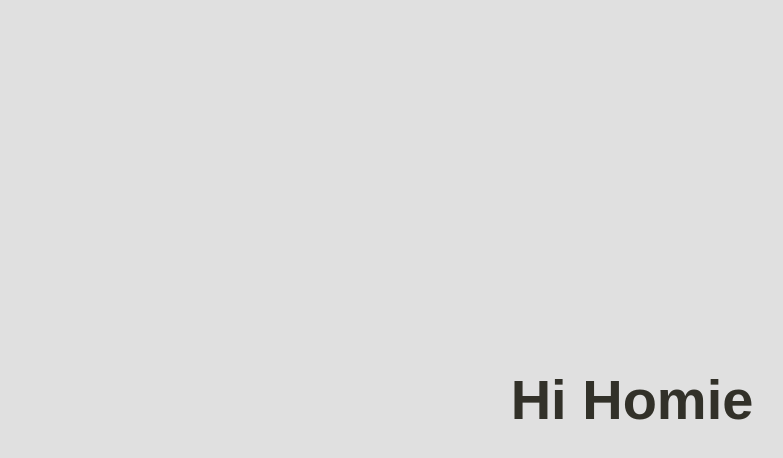
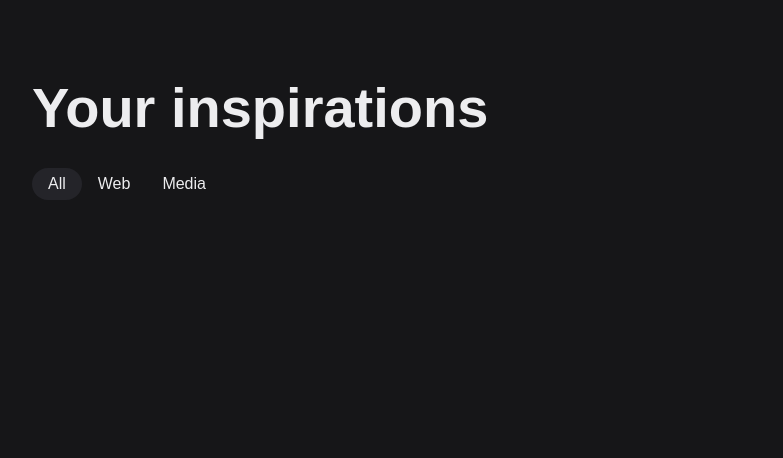
Before and after one commit to TristanKirwan/muse, a Next.js app: page / in a window 1280 px wide. Shown: the top 458 px of the page, without its empty margins (8-791 px from the left). Built offline with nearby package versions, Linux system fonts and the light colour scheme; a web font is replaced by a local one.

Commit message:
Initial FE for filter

```diff
--- a/app/globals.css
+++ b/app/globals.css
@@ -3,6 +3,8 @@
 @theme inline {
   --color-background: var(--background);
   --color-foreground: var(--foreground);
+  --color-background-tint: var(--background-tint);
+  --color-foreground-tint: var(--foreground-tint);
 
   --text-heading-1: var(--heading-1);
   --text-heading-1--font-weight: 800;
@@ -46,8 +48,10 @@
 }
 
 :root {
-  --background: #e0e0e0;
-  --foreground: #323129;
+  --background: hsl(246 6% 9%);
+  --background-tint: hsl(246 6% 15%);
+  --foreground: hsl(256 6% 93.2%);
+  --foreground-tint: hsl(256 6% 96.2%);
 
   --heading-1: 3rem;
   --heading-2: 2.5rem;
--- a/app/page.tsx
+++ b/app/page.tsx
@@ -1,7 +1,25 @@
+import Filter from "@/components/Filter";
+
+const mockFilters = [
+  {
+    label: "All",
+    value: "all",
+  },
+  {
+    label: "Web",
+    value: "web",
+  },
+  {
+    label: "Media",
+    value: "media",
+  },
+];
+
 export default function Home() {
   return (
-    <main className='flex items-center justify-center min-h-screen'>
-      <h1 className='text-heading-1'>Hi Homie</h1>
+    <main className='flex flex-col gap-y-8 pt-20 container'>
+      <h1 className='text-heading-1'>Your inspirations</h1>
+      <Filter possibleFilters={mockFilters} />
     </main>
   );
 }
--- /dev/null
+++ b/components/Filter.tsx
@@ -0,0 +1,90 @@
+"use client";
+import { useAnimate } from "motion/react";
+import { useEffect, useRef, useState } from "react";
+
+interface IFilterProps {
+  possibleFilters: {
+    label: string;
+    value: string;
+  }[];
+}
+
+export default function Filter({ possibleFilters }: IFilterProps) {
+  const [indicatorRef, animate] = useAnimate();
+  const activeFilterRef = useRef<HTMLButtonElement>(null);
+  const [selectedFilter, setSelectedFilter] = useState<string | null>(
+    possibleFilters[0]?.value
+  );
+
+  useEffect(() => {
+    if (!indicatorRef.current || !activeFilterRef.current) return;
+    const targetValues = calcIndicatorValues(activeFilterRef.current);
+    if (!targetValues) return;
+    const { targetWidth, targetLeft } = targetValues;
+    animateIndicator(targetWidth, targetLeft);
+  }, [indicatorRef]);
+
+  function handleMouseOver(event: React.MouseEvent<HTMLButtonElement>) {
+    if (!indicatorRef.current) return;
+    const target = event.currentTarget;
+
+    const targetValues = calcIndicatorValues(target);
+    if (!targetValues) return;
+    const { targetWidth, targetLeft } = targetValues;
+    animateIndicator(targetWidth, targetLeft);
+  }
+
+  function handleMouseLeave() {
+    if (!indicatorRef.current || !activeFilterRef.current) return;
+    const targetValues = calcIndicatorValues(activeFilterRef.current);
+    if (!targetValues) return;
+    const { targetWidth, targetLeft } = targetValues;
+    animateIndicator(targetWidth, targetLeft);
+  }
+
+  function calcIndicatorValues(target: HTMLElement) {
+    if (!target) return null;
+    const targetRect = target.getBoundingClientRect();
+    const targetWidth = targetRect.width;
+    const targetLeft = target.offsetLeft;
+
+    return {
+      targetWidth,
+      targetLeft,
+    };
+  }
+
+  function animateIndicator(width: number, left: number) {
+    if (!indicatorRef.current) return;
+
+    animate(
+      indicatorRef.current,
+      { width: width, left },
+      { type: "spring", duration: 0.2, bounce: 0 }
+    );
+  }
+
+  if (!Array.isArray(possibleFilters) || possibleFilters.length === 0)
+    return null;
+
+  return (
+    <div className='relative flex'>
+      <span
+        className='absolute bg-background-tint rounded-full h-full -z-10'
+        ref={indicatorRef}
+      />
+      {possibleFilters.map((filter) => (
+        <button
+          key={filter.value}
+          className='px-4 py-1 text-small cursor-pointer'
+          onClick={() => setSelectedFilter(filter.value)}
+          onMouseOver={handleMouseOver}
+          onMouseLeave={handleMouseLeave}
+          ref={filter.value === selectedFilter ? activeFilterRef : null}
+        >
+          <span>{filter.label}</span>
+        </button>
+      ))}
+    </div>
+  );
+}
```
